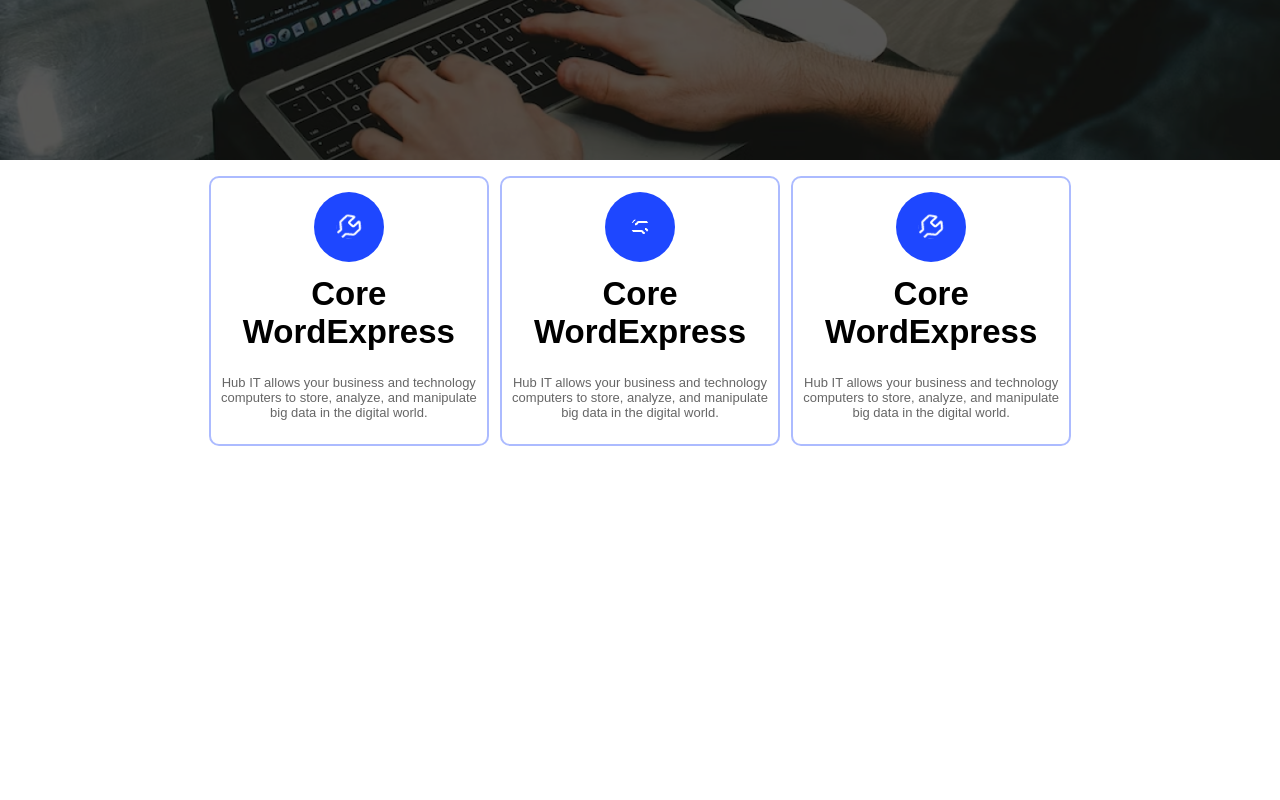
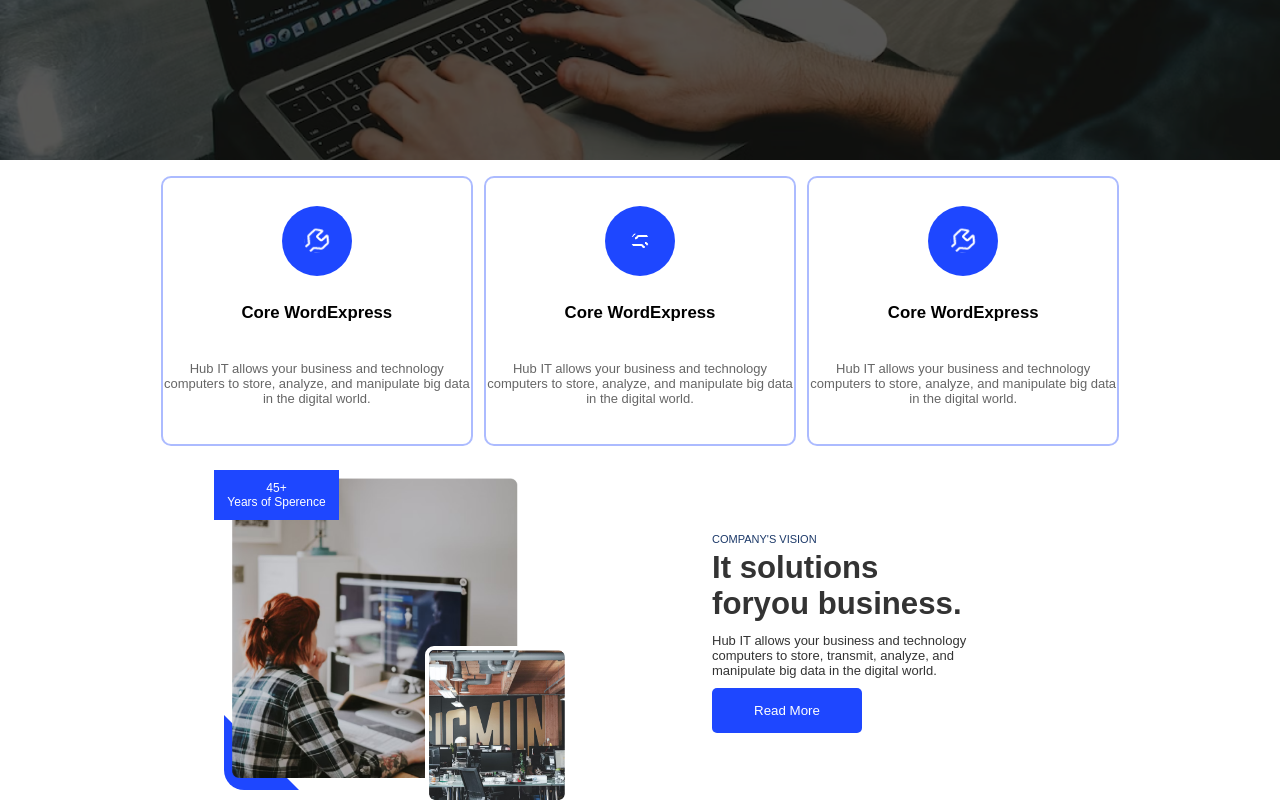
Before and after one commit to jvmartinsdaSilva/it_page, a Next.js app: page / in a window 1280 px wide. Shown: the part 391-1191 px from the top of the page. Before the commit the page ends 853 px from the top, so only its background shows below. Built offline with nearby package versions, Linux system fonts and the light colour scheme.

Commit message:
Add Company section

```diff
--- a/src/Themes/Theme.ts
+++ b/src/Themes/Theme.ts
@@ -6,8 +6,10 @@ export const Theme = {
 
         black: "#000000",
         light_black: "#666666",
+        medium_black: "#333333",
 
         blue: "#1E47FF",
-        blue_37: "#1E47FF5E"
+        blue_37: "#1E47FF5E",
+        dark_blue: "#1B3868"
     }
 }
--- a/src/app/page.tsx
+++ b/src/app/page.tsx
@@ -1,5 +1,6 @@
 "use client"
 
+import { CompanySection } from "@/components/CompanySection"
 import { Header } from "@/components/Header"
 import { HomeSection } from "@/components/HomeSection"
 import { ServiceSection } from "@/components/ServiceSecetion"
@@ -10,6 +11,7 @@ export default function Home() {
       <Header />
       <HomeSection />
       <ServiceSection />
+      <CompanySection />
     </>
   )
 }
--- a/src/components/Buttons/Default/style.tsx
+++ b/src/components/Buttons/Default/style.tsx
@@ -2,11 +2,18 @@ import styled from "styled-components"
 
 
 export const ButtonContainer = styled.button`
-    width: 155px;
-    height: 50px;
+    width: 150px;
+    height: 45px;
     background: ${props => props.theme.Colors.blue};
     color: ${props => props.theme.Colors.white};
     border-radius: 5px;
     border: none;
+    cursor: pointer;
+    transition: .8s;
+
+    &:hover{
+        background: ${props => props.theme.Colors.dark_blue};
+
+    }
 
 `
--- a/src/components/CardService/index.tsx
+++ b/src/components/CardService/index.tsx
@@ -16,7 +16,7 @@ export const CardService = ({title, description, image}: CardServiceType) => {
             <S.IconService>
                 <img src={image} />
             </S.IconService>
-                <SubTitle color={Theme.Colors.black}>{title}</SubTitle>
+                <SubTitle color={Theme.Colors.black} size=".7em">{title}</SubTitle>
                 <Description color={Theme.Colors.light_black}>{description}</Description>
         </S.CardContainer>
     )
--- a/src/components/CardService/style.tsx
+++ b/src/components/CardService/style.tsx
@@ -7,11 +7,16 @@ export const CardContainer = styled.div`
     justify-content: space-evenly;
     align-items: center;
     margin: 0 .35em;
-    width: 280px;
+    width: 25%;
     height: 270px;
     border: 2px solid ${props => props.theme.Colors.blue_37};
     border-radius: 10px;
     text-align: center;
+
+    @media (max-width: 600px){
+        width: 40%;
+        margin: .35em 0;
+    }
 `
 
 export const IconService = styled.div`
--- a/src/components/CompanySection/index.tsx
+++ b/src/components/CompanySection/index.tsx
@@ -0,0 +1,46 @@
+import Image from "next/image"
+
+import { SubTitle } from "../SubTittle"
+import { Description } from "../Description"
+import { ButtonDefault } from "../Buttons/Default"
+
+import * as S from "./style"
+import { Theme } from "@/Themes/Theme"
+
+export const CompanySection = () => {
+    return(
+        <S.Container>
+            <S.ImgContainer>
+                <Image
+                src="/company/image1.png"
+                width={286}
+                height={300}
+                alt=""
+                />
+                <S.RetangleBottom />
+                <S.RetangleMessage>
+                    <span>45+ <br/> Years of Sperence</span>
+                </S.RetangleMessage>
+                <S.SubImage>
+                    <Image
+                        src="/company/image2.png"
+                        width={136}
+                        height={150}
+                        alt=""
+                        />
+                </S.SubImage>
+            </S.ImgContainer>
+            <S.InfoContainer>
+                <S.Info>COMPANY'S VISION</S.Info>
+                <SubTitle color={Theme.Colors.medium_black} size="1.3em">
+                    It solutions <br/>
+                    foryou business.
+                </SubTitle>
+                <Description color={Theme.Colors.medium_black}>
+                    Hub IT allows your business and technology computers to store, transmit, analyze, and manipulate big data in the digital world.
+                </Description>
+                <ButtonDefault txt="Read More" />
+            </S.InfoContainer>
+        </S.Container>
+    )
+}
--- a/src/components/CompanySection/style.tsx
+++ b/src/components/CompanySection/style.tsx
@@ -0,0 +1,76 @@
+import styled from "styled-components"
+
+
+export const Container = styled.section`
+    display: flex;
+    align-items: center;
+    justify-content: center;
+
+    @media (max-width: 830px){
+        justify-content: space-evenly;
+    }
+    @media (max-width: 706px){
+        flex-direction: column;
+    }
+
+    `
+
+export const ImgContainer = styled.div`
+    width: 30%;
+    margin: .5em;
+    position: relative;
+    padding: .5em;
+`
+
+export const RetangleBottom = styled.div`
+    position: absolute;
+    display: block;
+    clip-path: polygon(0 0, 0% 100%, 100% 100%);
+    width: 75px;
+    height: 75px;
+    background: ${props => props.theme.Colors.blue};
+    border-bottom-left-radius: 20px;
+    top: calc(100% - 75px);
+    left: 0;
+    z-index: -1;
+`
+
+export const RetangleMessage = styled.span`
+    display: flex;
+    align-items: center;
+    justify-content: center;
+    position: absolute;
+    font-size: 12px;
+    width: 125px;
+    height: 50px;
+    background: ${props => props.theme.Colors.blue};
+    color: ${props => props.theme.Colors.white};
+    top: 0;
+    left: -10px;
+    text-align: center;
+`
+
+export const SubImage = styled.div`
+    position: absolute;
+    outline: 4px solid white;
+    border-radius: 5px;
+    display: flex;
+    bottom: -10px;
+    left: 205px;
+`
+
+export const InfoContainer = styled.div`
+    display: flex;
+    flex-direction: column;
+    align-items: start;
+    justify-content: center;
+    width: 20%;
+    text-align: start;
+    margin: 0 6em;
+`
+
+export const Info = styled.span`
+    font-size: 11px;
+    color: ${props => props.theme.Colors.dark_blue};
+    margin: .5em 0;
+`
--- a/src/components/Header/style.tsx
+++ b/src/components/Header/style.tsx
@@ -6,5 +6,4 @@ export const HeaderContainer = styled.header`
     height: 50px;
     align-items: center;
     justify-content: space-between;
-    padding: .5em;
 `
--- a/src/components/ServiceSecetion/style.tsx
+++ b/src/components/ServiceSecetion/style.tsx
@@ -7,4 +7,9 @@ export const Container = styled.section`
     justify-content: center;
     width: 100%;
     padding: 1em;
+
+    @media (max-width: 600px){
+        display: flex;
+        flex-direction: column;
+    }
 `
--- a/src/components/SubTittle/index.tsx
+++ b/src/components/SubTittle/index.tsx
@@ -1,15 +1,20 @@
 import React from "react"
+import { Theme } from "@/Themes/Theme"
 
 import * as S from "./style"
 
 type SubTittleType = {
     color: string,
+    size: string,
     children: React.ReactNode
 }
 
-export const SubTitle = ({ color, children }: SubTittleType) => {
+export const SubTitle = ({
+    color = Theme.Colors.black,
+    size = ".7em",
+    children }: SubTittleType) => {
     return (
-        <S.SubiTittleContainer color={color}>
+        <S.SubiTittleContainer color={color} size={size}>
             <h2>
                 {children}
             </h2>
--- a/src/components/SubTittle/style.tsx
+++ b/src/components/SubTittle/style.tsx
@@ -3,6 +3,6 @@ import styled from "styled-components"
 
 export const SubiTittleContainer = styled.span`
     font-weight: bold;
-    font-size: 22px;
+    font-size: ${props => props.size};
     color: ${props => props.color};
 `
```
Also changed, not shown: public/company/image1.png (added), public/company/image2.png (added).
